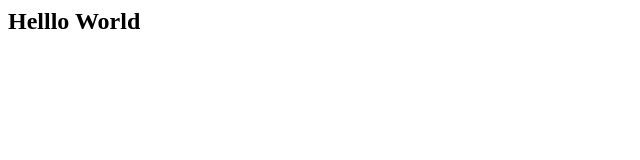
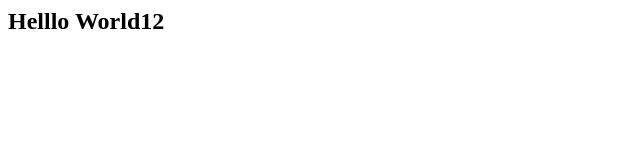
Before and after one commit to HassanIrtaza/TestingDemo, a plain HTML site: page index.html in a window 1280 px wide. Shown: the full height of the page, 0-640 px from the left. Drawn offline with Linux system fonts and the light colour scheme.

Commit message:
Update index.html

```diff
--- a/index.html
+++ b/index.html
@@ -1 +1 @@
-<h2> Helllo World</h2>
+<h2> Helllo World12</h2>
```
